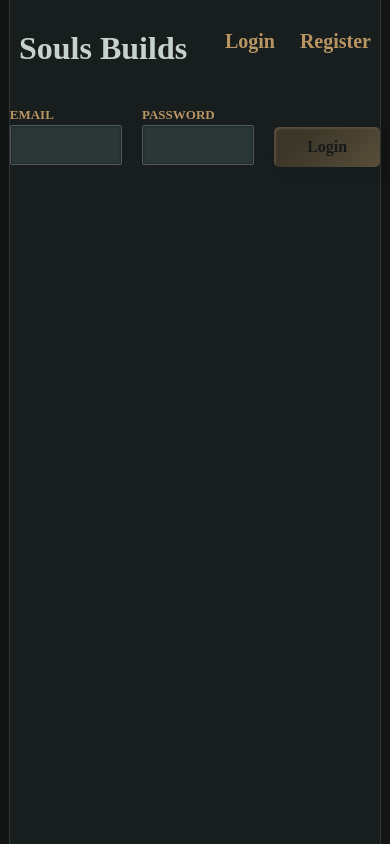
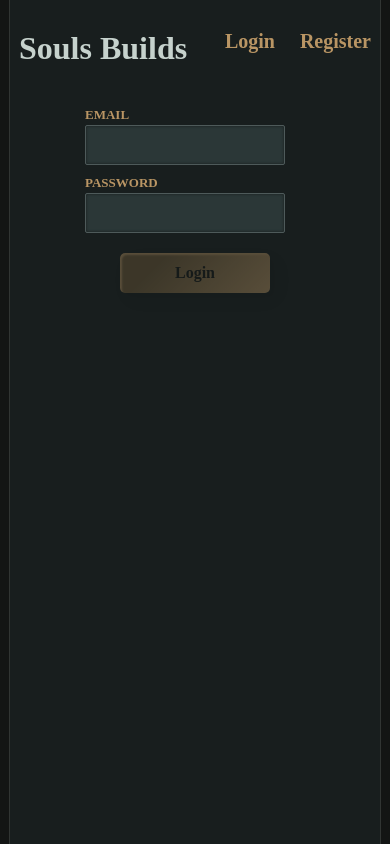
Before and after one commit to didrio/soulsbuilds, a React (Create React App) app: page /login in a window 390 px wide. Built offline with nearby package versions, Linux system fonts and the light colour scheme; no server answers; a web font is replaced by a local one.

Commit message:
adjust mobile styling

```diff
--- a/src/components/App.jsx
+++ b/src/components/App.jsx
@@ -137,6 +137,10 @@ const HiddenContainer = styled(FlexGroup)`
   width: 100%;
   justify-content: center;
   box-shadow: inset 0 0 5px ${COLOR_DARK_GREEN};
+
+  @media only screen and (max-width: 800px) {
+    height: ${({ visible }) => (visible ? '300px' : '0px')};
+  }
 `;
 
 const Background = styled(FlexGroup)`
--- a/src/components/Login.jsx
+++ b/src/components/Login.jsx
@@ -100,6 +100,12 @@ function Login({ onSubmit }) {
 
 const Container = styled(FlexGroup)`
   align-items: center;
+  justify-content: center;
+
+  @media only screen and (max-width: 800px) {
+    flex-direction: column;
+    margin-top: -10px;
+  }
 `;
 
 const Label = styled(FlexGroup)`
@@ -113,10 +119,19 @@ const Input = styled(FlexGroup)`
   flex-direction: column;
   margin-right: 20px;
   width: 200px;
+
+  @media only screen and (max-width: 800px) {
+    margin-top: 10px;
+  }
 `;
 
 const RegisterButton = styled(Button)`
   margin-bottom: -22px;
+
+  @media only screen and (max-width: 800px) {
+    margin-bottom: 0px;
+    margin-top: 20px;
+  }
 `;
 
 Login.propTypes = {
--- a/src/components/SignUp.jsx
+++ b/src/components/SignUp.jsx
@@ -134,6 +134,10 @@ function SignUp({ onSubmit }) {
 
 const Container = styled(FlexGroup)`
   align-items: center;
+
+  @media only screen and (max-width: 800px) {
+    flex-direction: column;
+  }
 `;
 
 const Label = styled(FlexGroup)`
@@ -153,10 +157,19 @@ const Input = styled(FlexGroup)`
   flex-direction: column;
   margin-right: 20px;
   width: 200px;
+
+  @media only screen and (max-width: 800px) {
+    margin-top: 10px;
+  }
 `;
 
 const RegisterButton = styled(Button)`
   margin-bottom: -22px;
+
+  @media only screen and (max-width: 800px) {
+    margin-bottom: 0px;
+    margin-top: 10px;
+  }
 `;
 
 SignUp.propTypes = {
--- a/src/components/common/BuildsList.jsx
+++ b/src/components/common/BuildsList.jsx
@@ -123,6 +123,7 @@ const Build = styled(FlexGroup)`
   font-weight: bold;
   font-size: 18px;
   margin-bottom: 15px;
+  transition: background-color .1s ease-in-out;
 
   &:hover {
     background-color: ${COLOR_LIGHT_GREEN};
--- a/src/components/common/Slot.jsx
+++ b/src/components/common/Slot.jsx
@@ -75,6 +75,7 @@ const Container = styled(FlexGroup)`
   height: ${({ size }) => (size === null ? SLOT_SIZE : size)};
   width: ${({ size }) => (size === null ? SLOT_SIZE : size)};
   position: relative;
+  transition: background-color .1s ease-in-out;
 
   &::before {
     content: "";
```
